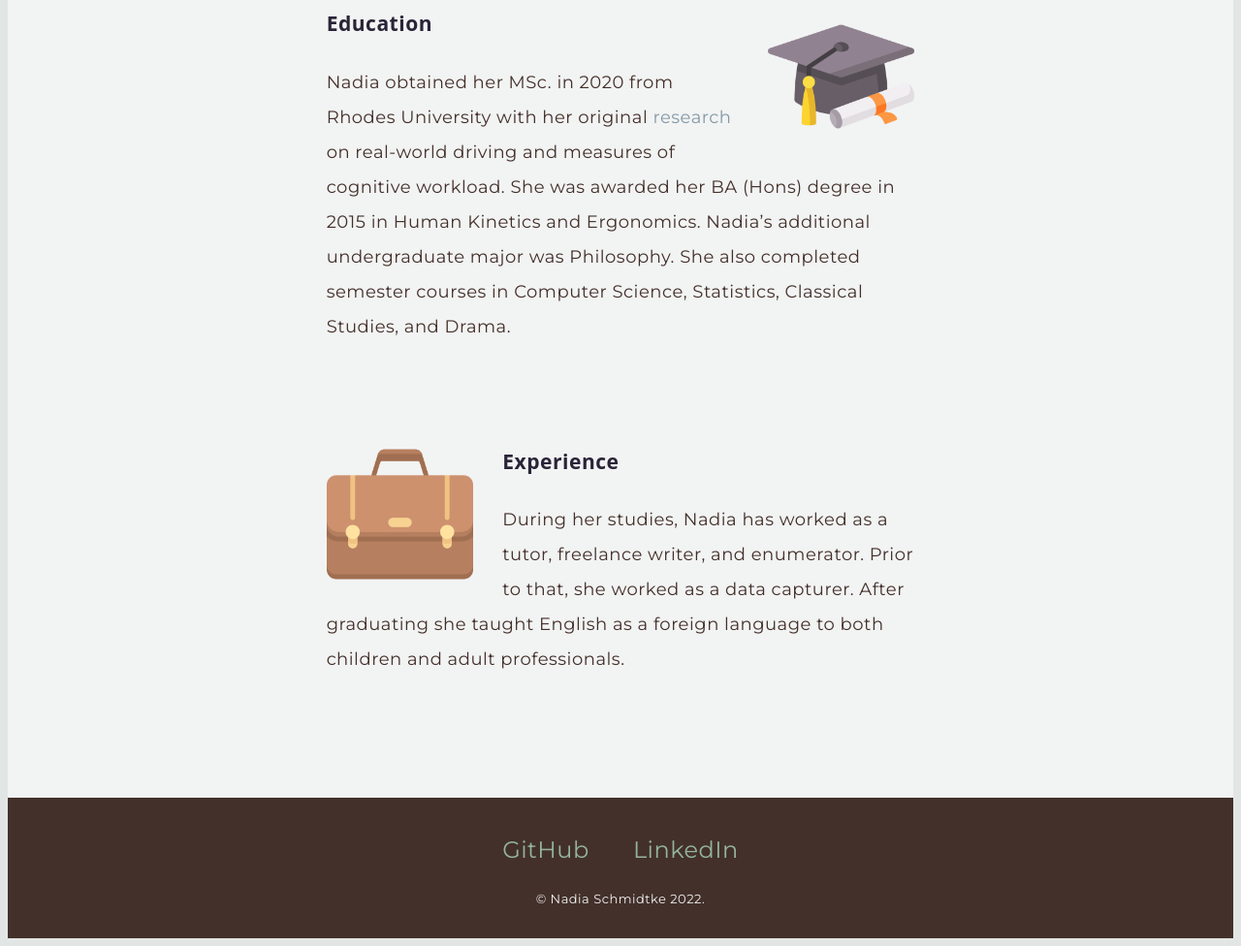
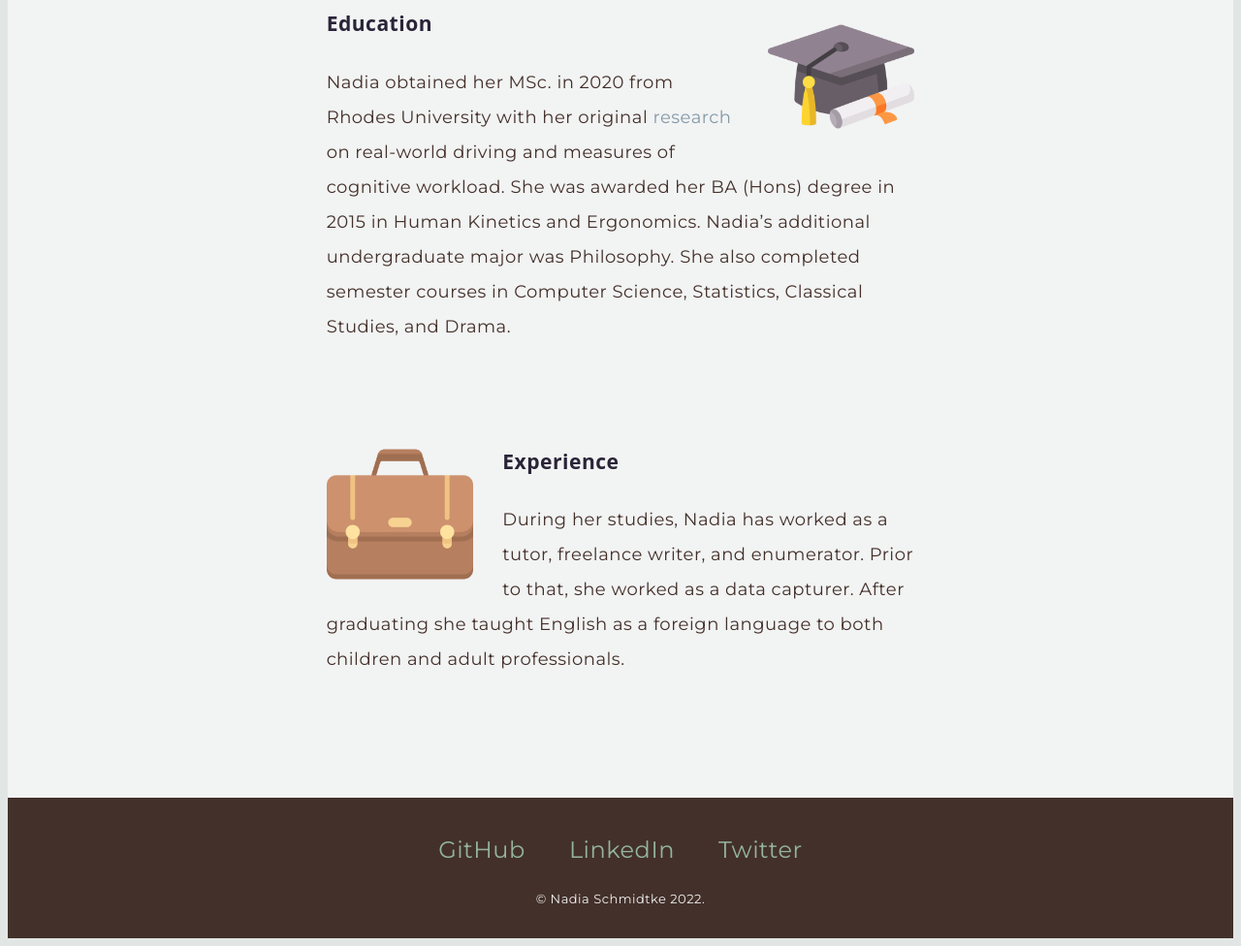
Before and after one commit to Nadia-JSch/My-personal-webpages, a plain HTML site: page About.html in a window 1280 px wide. Shown: the part 1642-2618 px from the top of the page at 97% size. Drawn offline with Linux system fonts and the light colour scheme.

Commit message:
Added Twitter link to the footer of all pages

```diff
--- a/About.html
+++ b/About.html
@@ -80,6 +80,7 @@
     <div class="bottom-container">
         <a class="footer-link" href="https://github.com/Nadia-JSch" target="_blank">GitHub</a>
         <a class="footer-link" href="https://www.linkedin.com/in/nadiaschmidtkeza/" target="_blank">LinkedIn</a>
+        <a class="footer-link" href="https://twitter.com/Eecis" target="_blank">Twitter</a>
         <p class="copyright">© Nadia Schmidtke 2022.</p>
     </div>
 
```
Also changed, not shown: Contact.html (+1 -0 lines), Projects.html (+1 -0 lines), index.html (+1 -0 lines).
